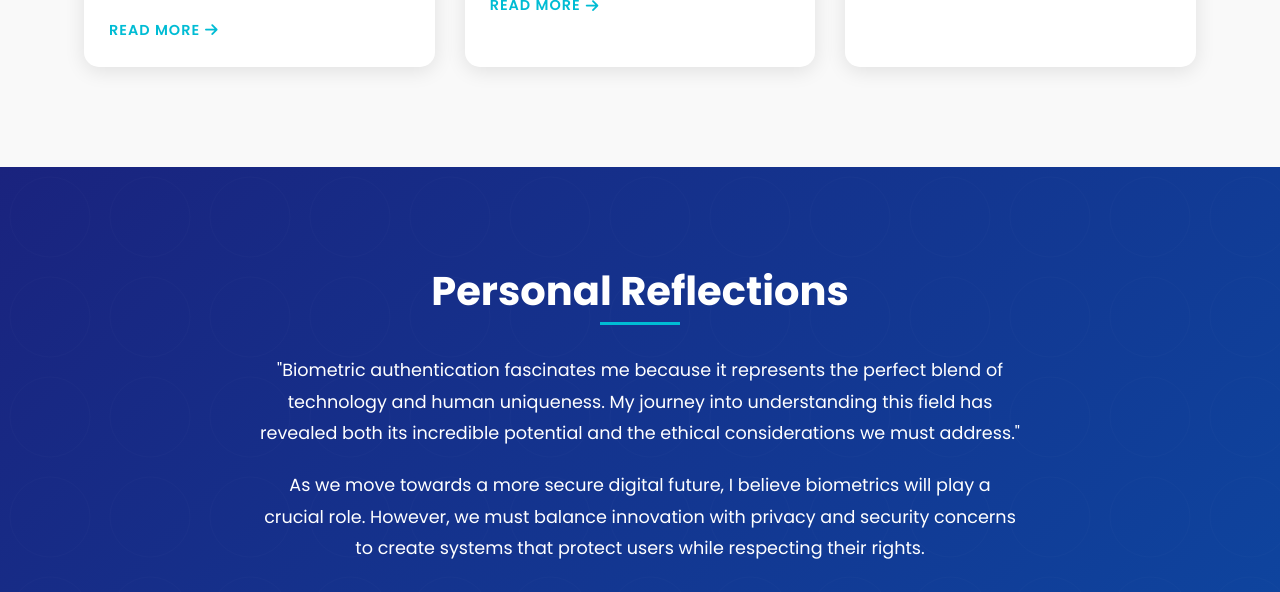
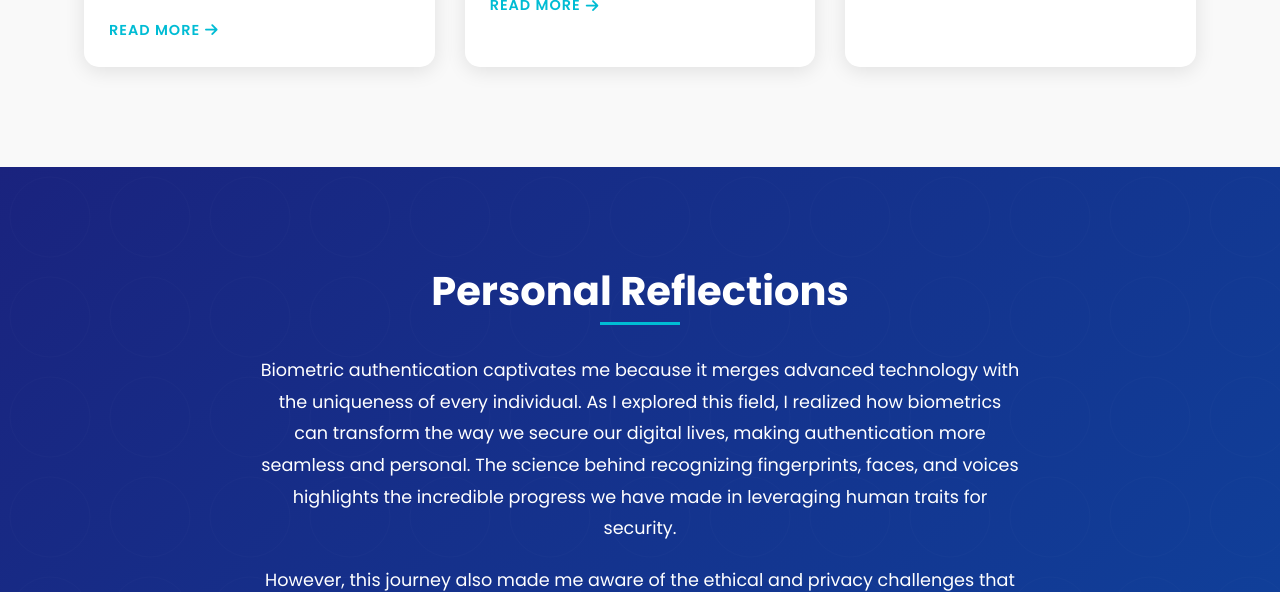
Before and after one commit to DarelBriones13/Authentication---Biometrics---Ashlee, a plain HTML site: page index.html in a window 1280 px wide. Shown: the part 2075-2667 px from the top of the page. Drawn offline with Linux system fonts and the light colour scheme; placeholder pictures from the web are drawn by us.

Commit message:
Update reflections section to three paragraphs

```diff
--- a/index.html
+++ b/index.html
@@ -120,8 +120,9 @@
             <div class="reflection-content">
                 <h2>Personal Reflections</h2>
                 <div class="reflection-text">
-                    <p>"Biometric authentication fascinates me because it represents the perfect blend of technology and human uniqueness. My journey into understanding this field has revealed both its incredible potential and the ethical considerations we must address."</p>
-                    <p>As we move towards a more secure digital future, I believe biometrics will play a crucial role. However, we must balance innovation with privacy and security concerns to create systems that protect users while respecting their rights.</p>
+                    <p>Biometric authentication captivates me because it merges advanced technology with the uniqueness of every individual. As I explored this field, I realized how biometrics can transform the way we secure our digital lives, making authentication more seamless and personal. The science behind recognizing fingerprints, faces, and voices highlights the incredible progress we have made in leveraging human traits for security.</p>
+                    <p>However, this journey also made me aware of the ethical and privacy challenges that come with biometric systems. Collecting and storing sensitive biological data raises important questions about consent, data protection, and the potential for misuse. It is crucial for developers and organizations to prioritize transparency and user rights as these technologies become more widespread.</p>
+                    <p>Looking ahead, I believe biometrics will play a pivotal role in shaping a safer digital future. But innovation must be balanced with responsibility. By fostering open discussions and implementing strong safeguards, we can ensure that biometric authentication enhances security while respecting the dignity and privacy of every user.</p>
                     <p class="signature">- Ashlee Jaucian J. Perez</p>
                 </div>
             </div>
```
